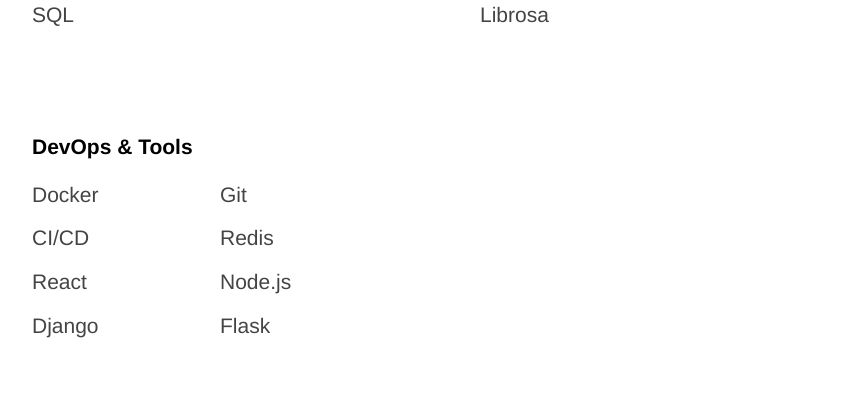
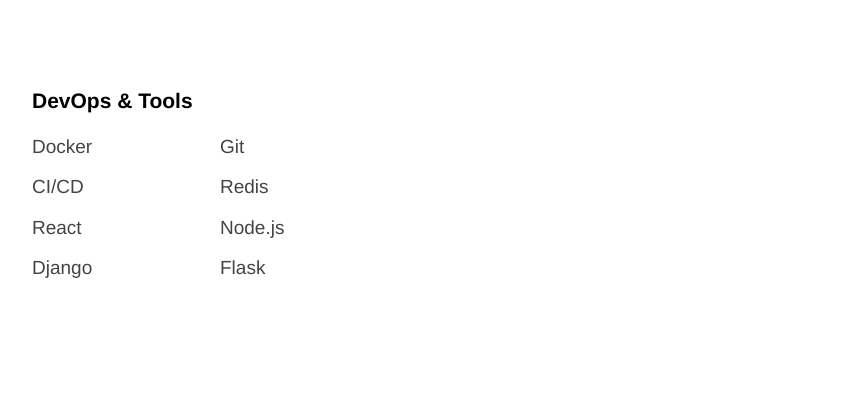
Before and after one commit to chhayly/chhayly.github.io, a Next.js app: page / in a window 1280 px wide. Shown: the part 1020-1413 px from the top of the page, without its empty margins (200-1058 px from the left). Built offline with nearby package versions, Linux system fonts and the light colour scheme.

Commit message:
Tighten home page section spacing

```diff
--- a/public/css/style.css
+++ b/public/css/style.css
@@ -1963,17 +1963,17 @@ textarea:focus {
 /* Home Skills Section */
 
 .home-skills {
-    padding: var(--spacing-12) 0; /* reduce spacing */
-    background-color: var(--bg-primary); /* keep white background */
-    min-height: auto; /* override global min-height */
+    padding: var(--spacing-8) 0; /* tighter spacing */
+    background-color: var(--bg-primary);
+    min-height: auto;
 }
 
 /* Home Projects Section */
 
 .home-projects {
-    padding: var(--spacing-12) 0; /* reduce spacing */
-    background-color: var(--bg-primary); /* keep white background */
-    min-height: auto; /* override global min-height */
+    padding: var(--spacing-8) 0; /* tighter spacing */
+    background-color: var(--bg-primary);
+    min-height: auto;
 }
 
 /* Home page custom layout tweaks */
@@ -2004,7 +2004,7 @@ textarea:focus {
 }
 
 .home-skills .skill-list li {
-    font-size: var(--font-size-lg);
+    font-size: var(--font-size-base);
     color: var(--text-secondary);
 }
 
@@ -2027,3 +2027,12 @@ textarea:focus {
 .home-projects .project-image-container {
     margin: 0 0 var(--spacing-4);
 }
+
+.home-skills .section-title,
+.home-projects .section-title {
+    margin-bottom: var(--spacing-8);
+}
+
+.home-projects .project-content p {
+    font-size: var(--font-size-base);
+}
```
